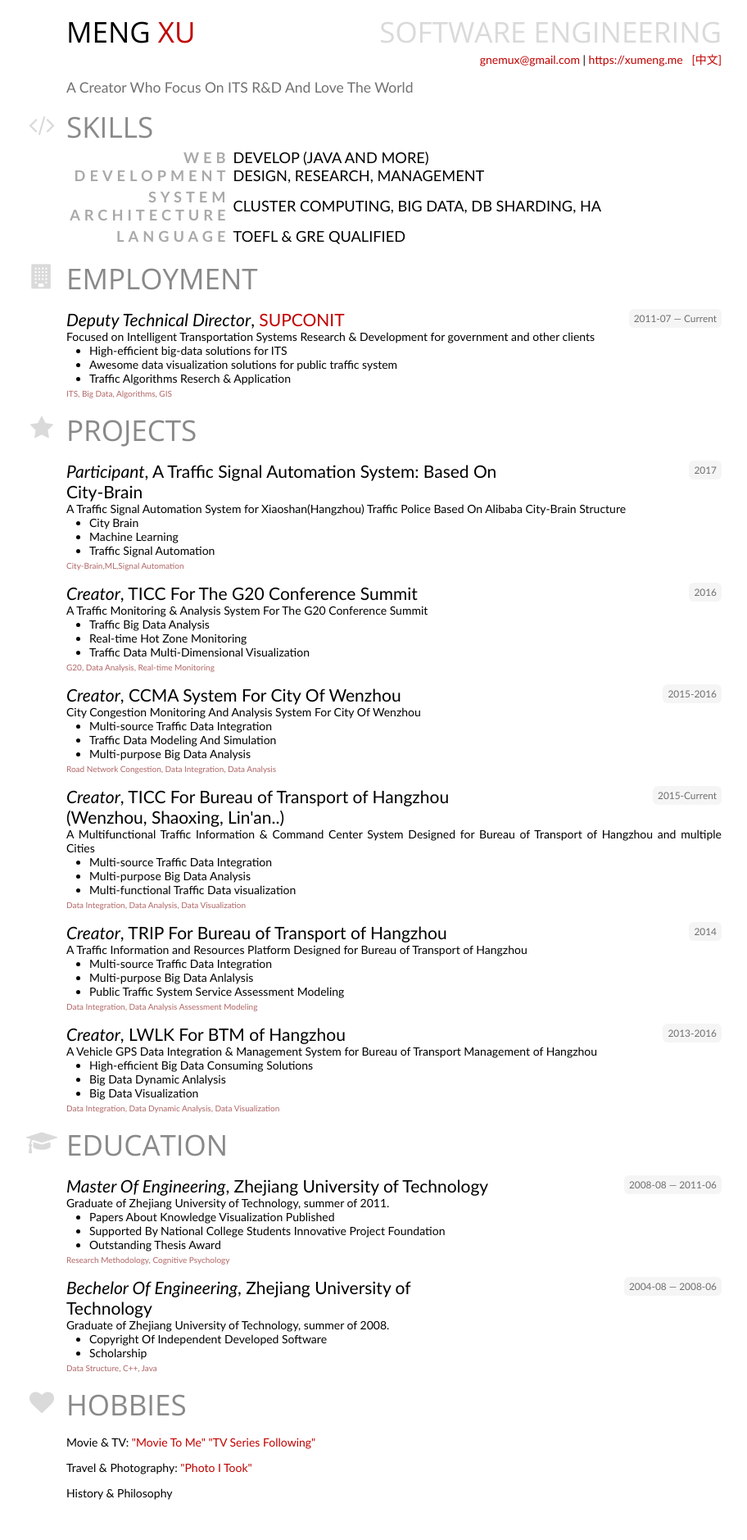
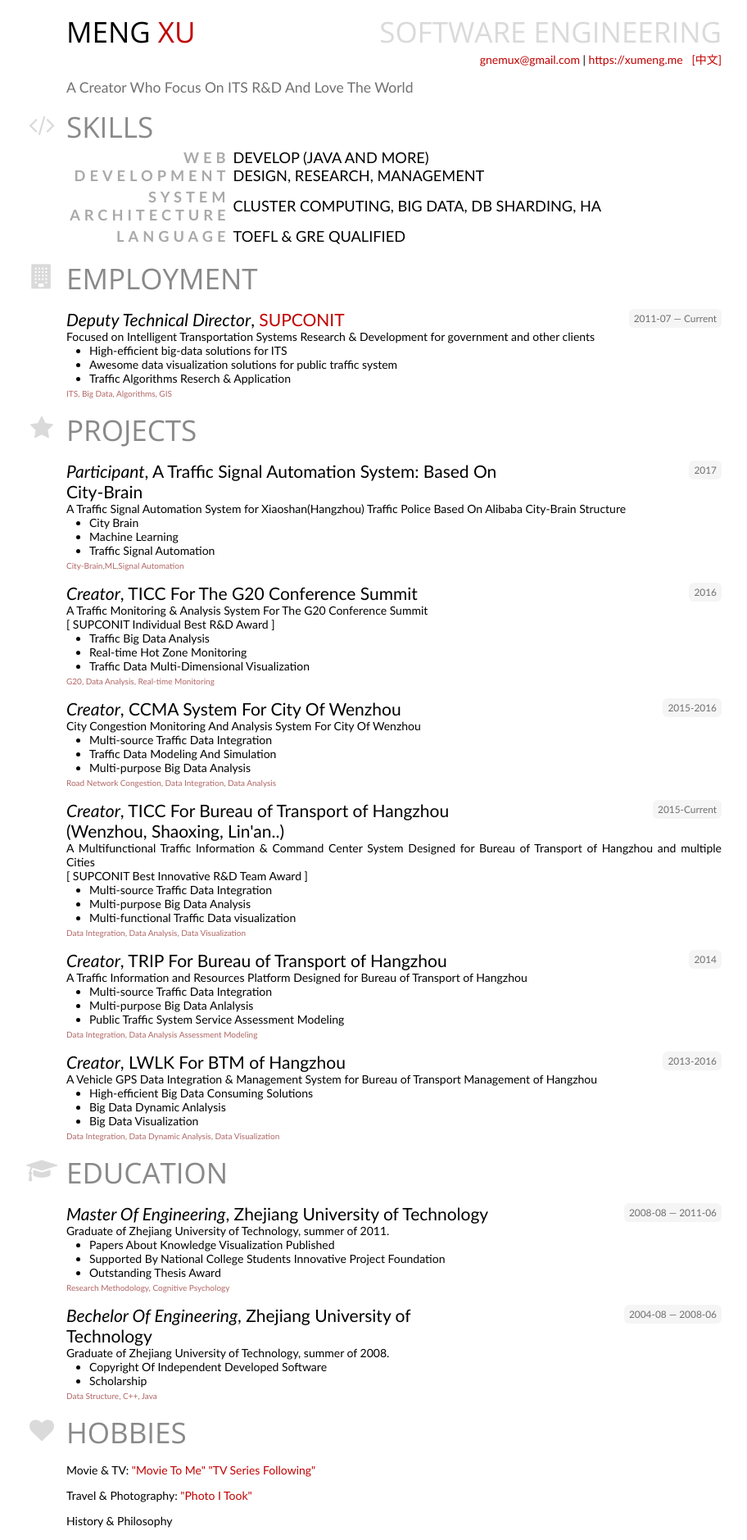
Before and after one commit to gnemux/gnemux.github.io, a Jekyll site: the page resume.html, which Jekyll copies as it is, in a window 1280 px wide. Shown: the whole page at 82% size, without its empty margins (159-1071 px from the left). Built offline with Jekyll 4.4.1, drawn with Linux system fonts in a browser that asks for light colours; nearby versions of some CDN libraries; before the commit the page ends 1845 px from its top, so only the background shows below that.

Commit message:
update resume

```diff
--- a/resume.html
+++ b/resume.html
@@ -294,7 +294,8 @@
 
             <span class="tenure">2016</span>
 
-            <p>A Traffic Monitoring & Analysis System For The G20 Conference Summit</p>
+            <p>A Traffic Monitoring & Analysis System For The G20 Conference Summit<br>
+                [ SUPCONIT Individual Best R&D Award ]</p>
             <ul>
                 <li>Traffic Big Data Analysis</li>
                 <li>Real-time Hot Zone Monitoring</li>
@@ -328,7 +329,8 @@
             <span class="tenure">2015-Current</span>
 
             <p>A Multifunctional Traffic Information &amp; Command Center System Designed
-                for Bureau of Transport of Hangzhou and multiple Cities</p>
+                for Bureau of Transport of Hangzhou and multiple Cities<br>
+                [ SUPCONIT Best Innovative R&D Team Award ]</p>
             <ul>
                 <li>Multi-source Traffic Data Integration</li>
                 <li>Multi-purpose Big Data Analysis</li>
--- a/resume_cn.html
+++ b/resume_cn.html
@@ -292,7 +292,8 @@
 
             <span class="tenure">2016</span>
 
-            <p>为杭州市交通运输局综合交通信息中心设计的, 针对2016年G20峰会的交通保障项目</p>
+            <p>为杭州市交通运输局综合交通信息中心设计的, 针对2016年G20峰会的交通保障项目<br>
+                [ SUPCONIT 年度个人最佳研发奖 ]</p>
             <ul>
                 <li>交通大数据综合分析应用</li>
                 <li>重点区域实时监控</li>
```
